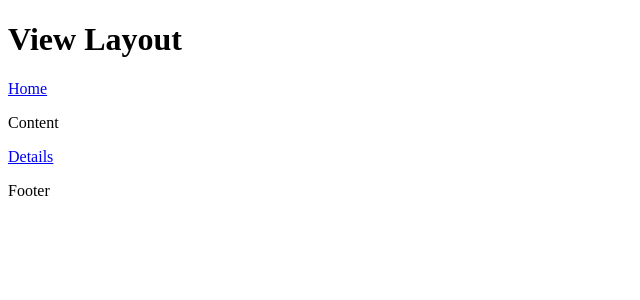
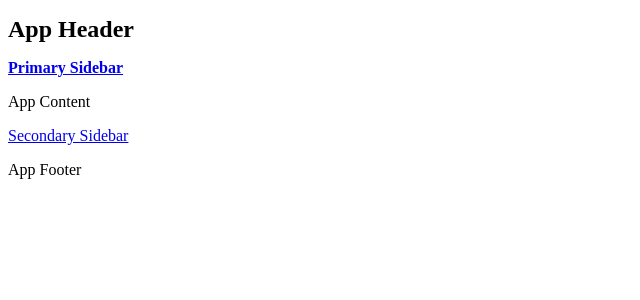
Before and after one commit to mekatrol/vue-ux-design-system, a Vue app: page / in a window 1280 px wide. Shown: the top 300 px of the page, without its empty margins (0-640 px from the left). Built offline with nearby package versions, Linux system fonts and the light colour scheme.

Commit message:
App compontents

```diff
--- a/index.html
+++ b/index.html
@@ -5,7 +5,7 @@
     <link rel="icon" type="image/svg+xml" href="/favicon.svg">
     <link rel="alternate icon" href="/favicon.ico">
     <meta name="viewport" content="width=device-width, initial-scale=1.0">
-    <title>Vite App</title>
+    <title>Template App</title>
   </head>
   <body>
     <div id="app"></div>
--- a/src/App.vue
+++ b/src/App.vue
@@ -1,30 +1,30 @@
 <template>
   <ViewLayout>
     <template #header>
-      <h1>View Layout</h1>
+      <AppHeader />
     </template>
 
     <template #primary-sidebar>
-      <nav aria-label="Primary navigation">
-        <a href="/">Home</a>
-      </nav>
+      <PrimarySidebar />
     </template>
 
-    <p>Content</p>
+    <p>App Content</p>
 
     <template #secondary-sidebar>
-      <nav aria-label="Secondary navigation">
-        <a href="/">Details</a>
-      </nav>
+      <SecondarySidebar />
     </template>
 
     <template #footer>
-      <p>Footer</p>
+      <AppFooter />
     </template>
   </ViewLayout>
 </template>
 
 <script setup lang="ts">
+import AppFooter from './components/AppFooter.vue';
+import AppHeader from './components/AppHeader.vue';
+import PrimarySidebar from './components/PrimarySidebar.vue';
+import SecondarySidebar from './components/SecondarySidebar.vue';
 import ViewLayout from './components/ViewLayout.vue';
 </script>
 
--- /dev/null
+++ b/src/components/AppFooter.vue
@@ -0,0 +1,14 @@
+<template>
+  <div class="app-footer">
+    <p>App Footer</p>
+  </div>
+</template>
+
+<style scoped>
+.app-footer {
+  padding: var(--space-md) var(--space-lg);
+  border-top: 1px solid var(--color-border);
+  color: var(--color-text-muted);
+  background: var(--color-surface-raised);
+}
+</style>
--- /dev/null
+++ b/src/components/AppHeader.vue
@@ -0,0 +1,18 @@
+<template>
+  <div class="app-header">
+    <h1>App Header</h1>
+  </div>
+</template>
+
+<style scoped>
+.app-header {
+  padding: var(--space-md) var(--space-lg);
+  border-bottom: 1px solid var(--color-border);
+  background: var(--color-surface-raised);
+}
+
+.app-header h1 {
+  font-size: 1.5rem;
+  font-weight: 700;
+}
+</style>
--- /dev/null
+++ b/src/components/PrimarySidebar.vue
@@ -0,0 +1,17 @@
+<template>
+  <nav class="primary-sidebar" aria-label="Primary navigation">
+    <a href="/">Primary Sidebar</a>
+  </nav>
+</template>
+
+<style scoped>
+.primary-sidebar {
+  display: grid;
+  gap: var(--space-sm);
+  padding: var(--space-md);
+}
+
+.primary-sidebar a {
+  font-weight: 600;
+}
+</style>
--- /dev/null
+++ b/src/components/SecondarySidebar.vue
@@ -0,0 +1,13 @@
+<template>
+  <nav class="secondary-sidebar" aria-label="Secondary navigation">
+    <a href="/">Secondary Sidebar</a>
+  </nav>
+</template>
+
+<style scoped>
+.secondary-sidebar {
+  display: grid;
+  gap: var(--space-sm);
+  padding: var(--space-md);
+}
+</style>
```
